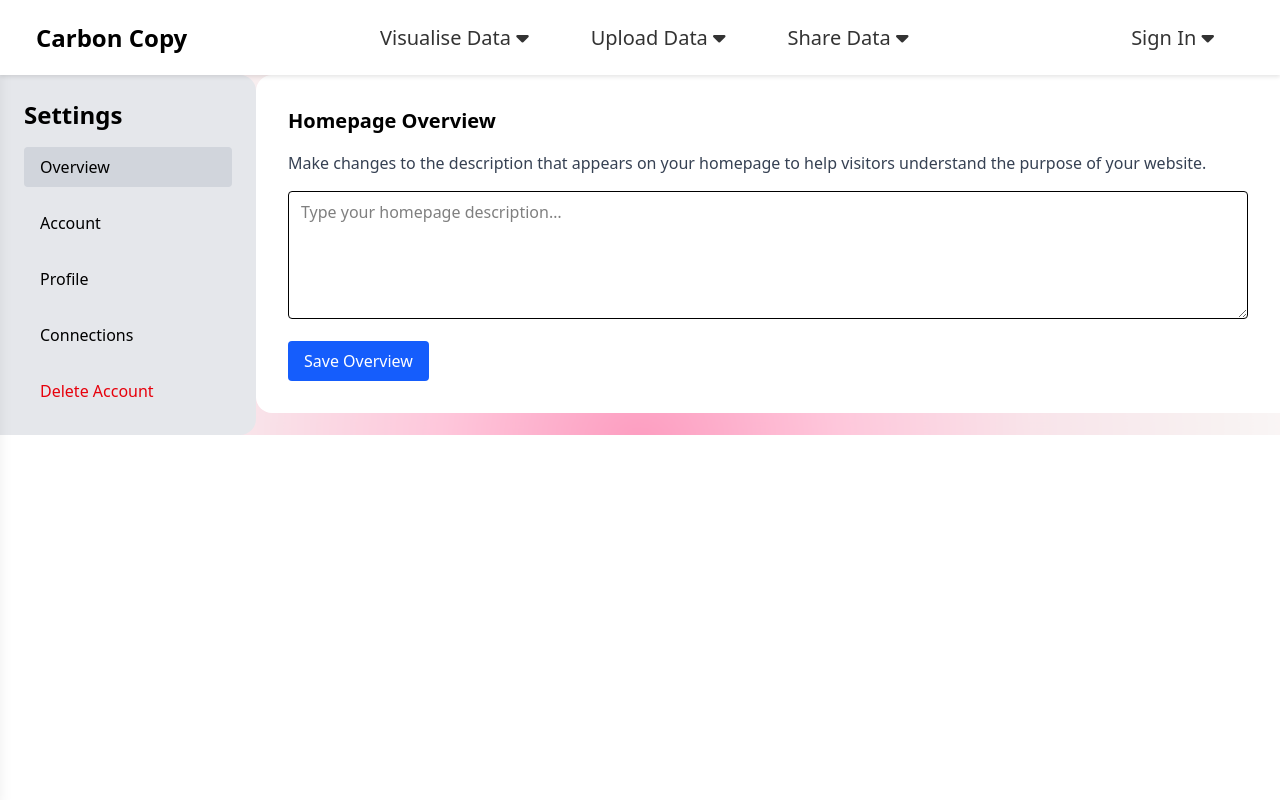
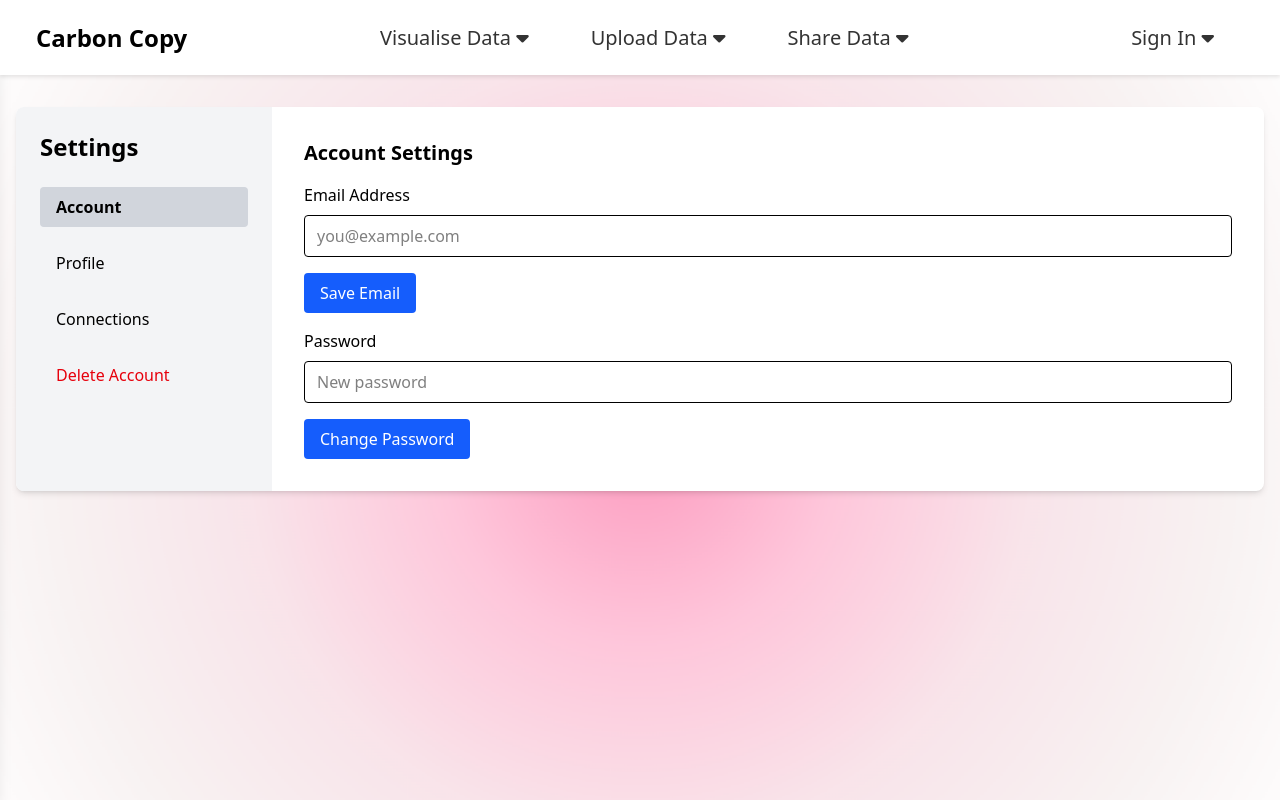
Before and after one commit to cits3403group59/group59, a Flask app: page /settings in a window 1280 px wide. Run offline with Flask 3, Linux system fonts and the light colour scheme; some libraries are stand-ins or nearby versions.

Commit message:
Settings interface optimization

```diff
--- a/app/static/tabs_setting.js
+++ b/app/static/tabs_setting.js
@@ -1,23 +1,42 @@
-document.addEventListener('DOMContentLoaded', () => {
-  const tabs   = document.querySelectorAll('.tab-btn');
-  const panels = document.querySelectorAll('main section');
+function switchToTab(tabName) {
+  document.querySelectorAll('main section').forEach(section => {
+    section.classList.add('hidden');
+  });
+  const activeSection = document.getElementById(tabName);
+  if (activeSection) {
+    activeSection.classList.remove('hidden');
+  }
 
-  tabs.forEach(btn => {
-    btn.addEventListener('click', () => {
-      tabs.forEach(b => b.classList.remove('bg-gray-300'));
-      btn.classList.add('bg-gray-300');
-      const target = btn.dataset.tab;
-      panels.forEach(sec => {
-        sec.id === target
-          ? sec.classList.remove('hidden')
-          : sec.classList.add('hidden');
-      });
+
+   document.querySelectorAll('.tab-btn').forEach(btn => {
+    btn.classList.remove('bg-gray-300', 'font-bold');
+    btn.classList.add('hover:bg-gray-300');
+  });
+   const activeBtn = document.querySelector(`.tab-btn[data-tab="${tabName}"]`);
+     if (activeBtn) {
+      activeBtn.classList.add('bg-gray-300', 'font-bold');
+      activeBtn.classList.remove('hover:bg-gray-300');
+  }
+}
+
+function initTabSwitching() {
+  // left button to switch
+  document.querySelectorAll('.tab-btn').forEach(button => {
+    button.addEventListener('click', event => {
+      event.preventDefault();
+      const targetTab = button.getAttribute('data-tab');
+      window.location.hash = targetTab;
+      switchToTab(targetTab);
     });
   });
 
-  const h = location.hash.slice(1);
-  if (h) {
-    const btn = document.querySelector(`[data-tab="${h}"]`);
-    if (btn) btn.click();
-  }
-});
+  const initialTab = window.location.hash.replace('#', '') || 'account';
+  switchToTab(initialTab);
+// Update the URL hash when the page loads
+  window.addEventListener('hashchange', () => {
+    const newTab = window.location.hash.replace('#', '') || 'account';
+    switchToTab(newTab);
+  });
+}
+
+window.addEventListener('DOMContentLoaded', initTabSwitching);
--- a/app/templates/base.html
+++ b/app/templates/base.html
@@ -21,7 +21,7 @@
         <script src="https://kit.fontawesome.com/5c15797d1f.js" crossorigin="anonymous"></script>
     </head>
     <body>
-        <div id="background" class="relative custom-bg">
+        <div id="background" class="relative custom-bg {% block bg_modifier %}{% endblock %}">
             <div class="relative z-10">
                 <!-- Navigation Bar -->
                 <nav id="navbar" class="sticky top-0 bg-white items-center justify-center flex z-900"> <!-- Added flex z-900 to ensure navbar is always on top of elements-->
--- a/app/templates/settings.html
+++ b/app/templates/settings.html
@@ -1,30 +1,34 @@
 <!--This settings page inherits from base.html-->
 
 {% extends "base.html" %}
-
+{% block bg_modifier %}
+  min-h-screen bg-cover bg-center
+{% endblock %}
 {% block title %}Settings{% endblock %}
 
 {% block content %}
 <!-- Settings Page Title -->
-<div class="flex h-full">
-  <aside class="w-64 bg-gray-200 p-6 rounded-r-2xl h-full flex-shrink-0 space-y-4">
-    <h2 class="text-2xl font-bold">Settings</h2>
-    <button data-tab="overview" class="tab-btn block w-full text-left px-4 py-2 rounded bg-gray-300 hover:bg-gray-300">Overview</button>
+<div class="container mx-auto px-4 py-8">
+ <div class="bg-white rounded-lg shadow-md flex overflow-hidden">
+    <!--sidebar-->
+   <aside class="w-64 bg-gray-100 p-6 space-y-4">
+    <h2 class="text-2xl font-bold mb-6">Settings</h2>
+    {#<button data-tab="overview" class="tab-btn block w-full text-left px-4 py-2 rounded bg-gray-300 hover:bg-gray-300">Overview</button>#}
     <button data-tab="account" class="tab-btn block w-full text-left px-4 py-2 rounded hover:bg-gray-300">Account</button>
     <button data-tab="profile" class="tab-btn block w-full text-left px-4 py-2 rounded hover:bg-gray-300">Profile</button>
     <button data-tab="connections" class="tab-btn block w-full text-left px-4 py-2 rounded hover:bg-gray-300">Connections</button>
     <button data-tab="delete" class="tab-btn block w-full text-left px-4 py-2 rounded text-red-600 hover:bg-red-100">Delete Account</button>
-  </aside>
-<!--homepage-overview-->
-  <main class="flex-1 bg-white p-8 rounded-l-2xl overflow-auto h-full">
-    <section id="overview" class="space-y-4">
+   </aside>
+
+  <main class="flex-1 p-8">
+    <!--<section id="overview" class="hidden">
       <h3 class="text-xl font-semibold">Homepage Overview</h3>
       <p class="text-gray-700">Make changes to the description that appears on your homepage to help visitors understand the purpose of your website.</p>
       <textarea class="w-full h-32 px-3 py-2 border rounded" placeholder="Type your homepage description…"></textarea>
       <button class="px-4 py-2 bg-blue-600 text-white rounded hover:bg-blue-700">Save Overview</button>
-    </section>
+    </section>-->
 <!--account-->
-    <section id="account" class="hidden space-y-4">
+    <section id="account" class="space-y-4">
       <h3 class="text-xl font-semibold">Account Settings</h3>
       <div class="space-y-2">
         <label class="block font-medium">Email Address</label>
@@ -39,7 +43,7 @@
     </section>
 <!--profile-->
     <section id="profile" class="hidden space-y-4">
-      <h3 class="text-xl font-semibold">Profile Settings</h3>
+      <h3 class="text-xl font-semibold mb-4">Profile Settings</h3>
       <div class="space-y-2">
         <label class="block font-medium">Profile Picture</label>
         <input type="file" class="block">
@@ -53,7 +57,7 @@
     </section>
 <!--connections-->
     <section id="connections" class="hidden space-y-6">
-      <h3 class="text-xl font-semibold">Manage Connections</h3>
+      <h3 class="text-xl font-semibold mb-4">Manage Connections</h3>
       <p class="text-gray-700">Here you can view and disconnect any third-party apps or devices linked to your account.</p>
       <ul class="space-y-4">
         <li class="flex items-center justify-between px-4 py-3 bg-gray-100 rounded">
@@ -75,7 +79,7 @@
     </section>
 <!--delete-->
     <section id="delete" class="hidden space-y-4">
-      <h3 class="text-xl font-semibold text-red-600">Delete Account</h3>
+      <h3 class="text-xl font-semibold text-red-600 mb-4">Delete Account</h3>
       <p class="text-gray-700">Once you delete your account, all your data will be permanently removed. This action cannot be undone.</p>
       <div class="space-y-2">
         <label class="block font-medium">Confirm Password</label>
@@ -84,6 +88,7 @@
       <button class="px-4 py-2 bg-red-600 text-white rounded hover:bg-red-700">Delete My Account</button>
     </section>
   </main>
+ </div>
 </div>
 <!--Introducing Tab switching logic script-->
 <script src="{{ url_for('static', filename='tabs_setting.js') }}"></script>
```
